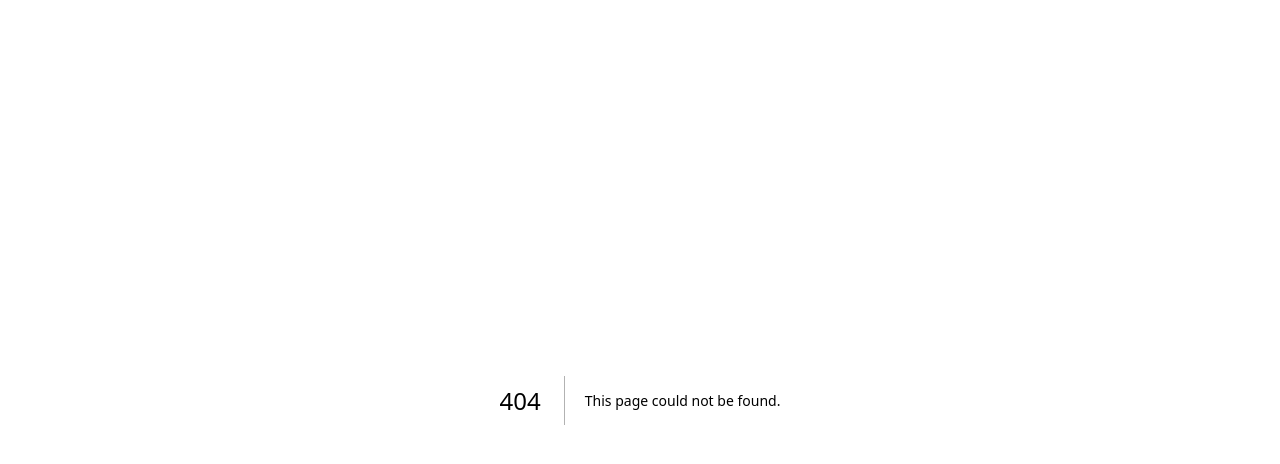
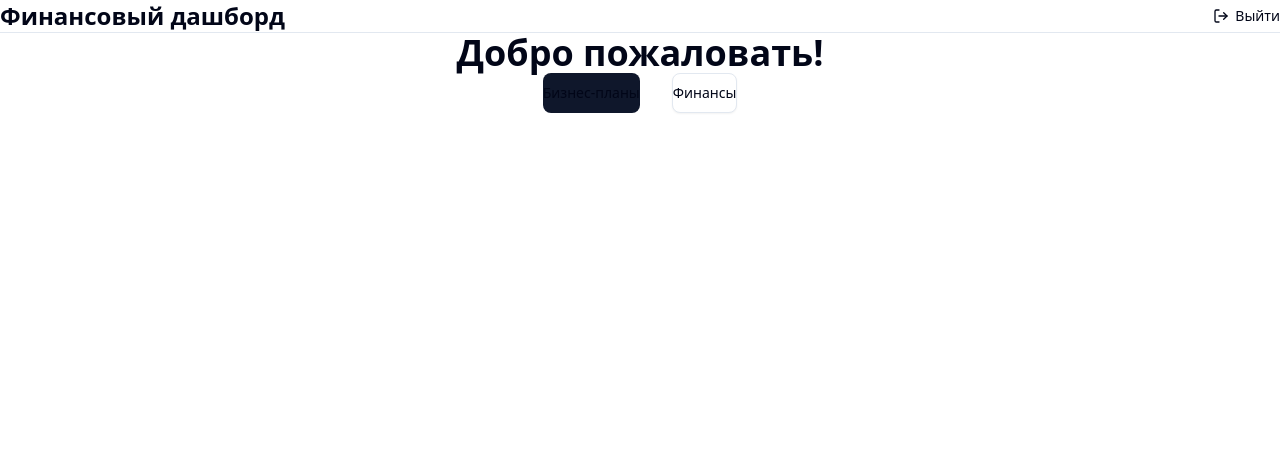
Before and after one commit to mizyw3ll/business_planner_frontend, a Next.js app: page /dashboard in a window 1280 px wide. Before the commit this address had no page. Shown: the top 464 px of the page. Built offline with nearby package versions, Linux system fonts and the light colour scheme; no server answers; sample sign-in values are in the browser's storage.

Commit message:
Добавление layout и страницы для dashboard

```diff
--- /dev/null
+++ b/src/app/dashboard/layout.tsx
@@ -0,0 +1,31 @@
+// src/app/dashboard/layout.tsx
+import { getServerSession } from "next-auth";
+import { redirect } from "next/navigation";
+import { authOptions } from "@/src/app/api/auth/[...nextauth]/route";
+import LogoutButton from "@/src/components/LogoutButton";
+
+export default async function DashboardLayout({
+  children,
+}: {
+  children: React.ReactNode;
+}) {
+  const session = await getServerSession(authOptions);
+
+  if (!session) {
+    redirect("/auth/login");
+  }
+
+  return (
+    <div className="min-h-screen bg-background">
+      <div className="border-b">
+        <div className="container flex justify-between items-center py-4">
+          <h1 className="text-2xl font-bold">Финансовый дашборд</h1>
+          <LogoutButton />
+        </div>
+      </div>
+      <div className="container py-8">
+        {children}
+      </div>
+    </div>
+  );
+}
--- /dev/null
+++ b/src/app/dashboard/page.tsx
@@ -0,0 +1,27 @@
+// src/app/dashboard/page.tsx
+"use client";
+
+import Link from "next/link";
+import { Button } from "@/components/ui/button";
+
+export default function DashboardPage() {
+  return (
+    <div className="container mx-auto py-16 text-center">
+      <h1 className="text-4xl font-bold mb-12">Добро пожаловать!</h1>
+
+      <div className="flex flex-col sm:flex-row gap-8 justify-center items-center">
+        <Button asChild size="lg">
+          <Link href="/dashboard/plans">
+            Бизнес-планы
+          </Link>
+        </Button>
+
+        <Button asChild size="lg" variant="outline">
+          <Link href="/dashboard/financial">
+            Финансы
+          </Link>
+        </Button>
+      </div>
+    </div>
+  );
+}
```
